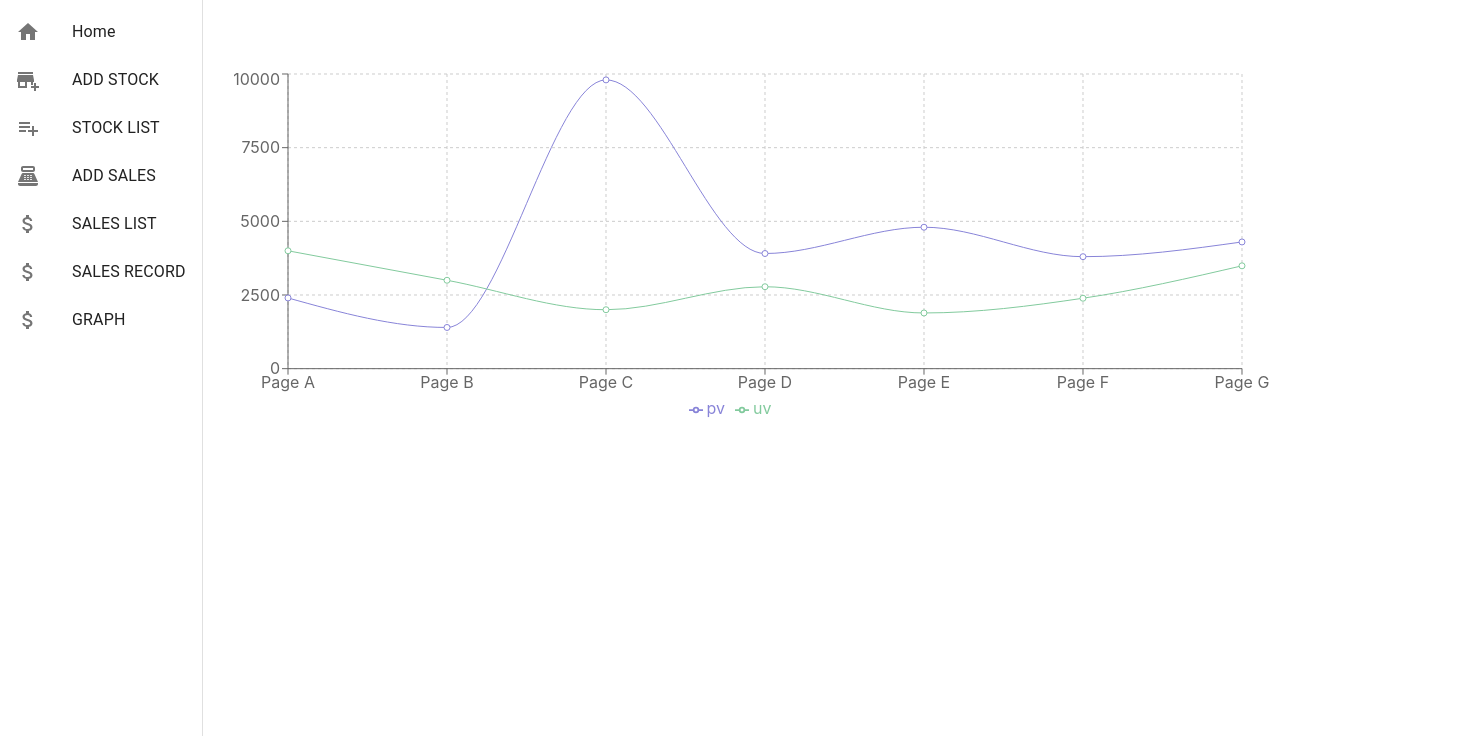
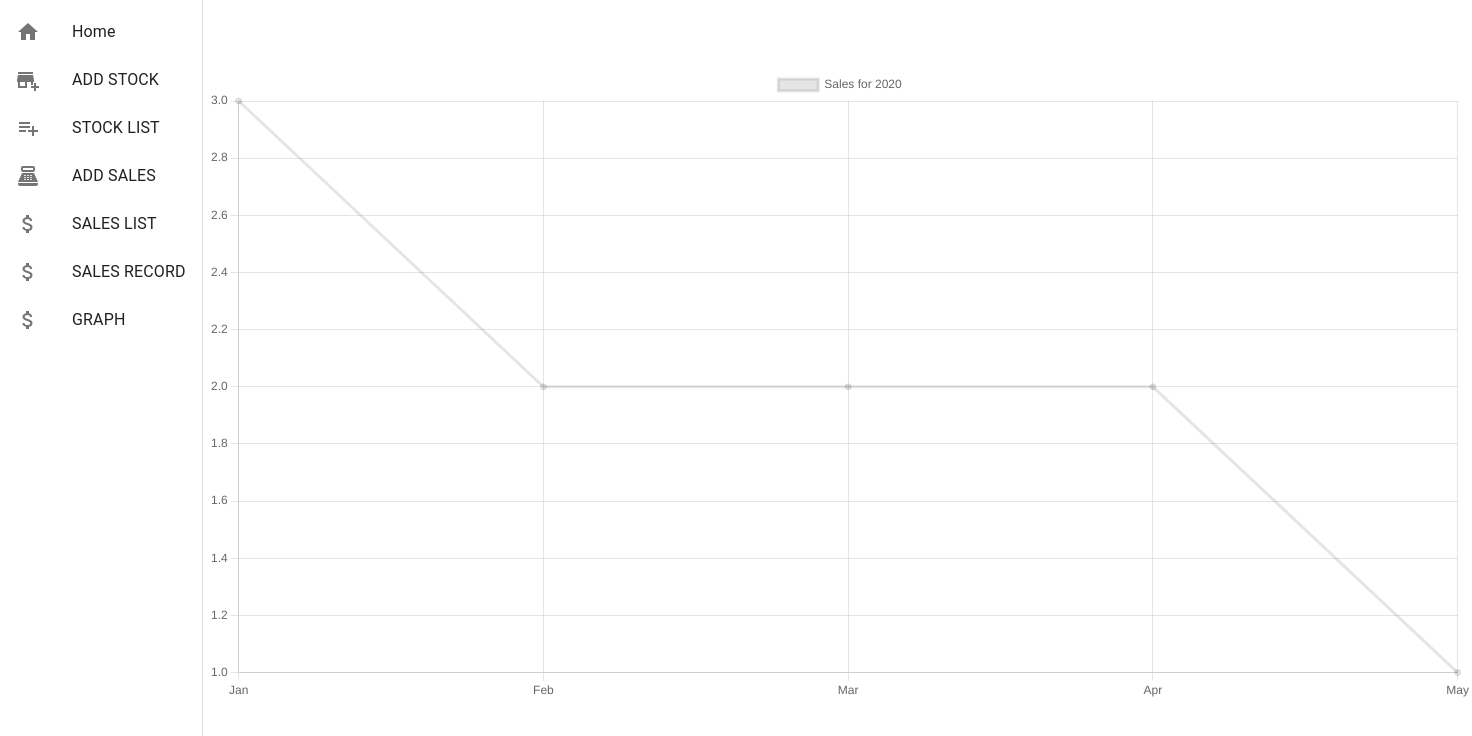
Before and after one commit to IsaacMac7/MSP_lab9_1, a React (Create React App) app in the folder client/: page /graph in a window 1280 px wide. Shown: the top 736 px of the page, 1472 px wide, since content can reach past the window. Built offline with nearby package versions, Linux system fonts and the light colour scheme.

Commit message:
Test
Publish

```diff
--- a/client/src/Graph.js
+++ b/client/src/Graph.js
@@ -1,83 +1,20 @@
 import React from "react";
+import {Line} from 'react-chartjs-2'
 import './App.css';
 
 
-import {LineChart, Line, XAxis, YAxis, CartesianGrid, Tooltip, Legend, ResponsiveContainer} from "recharts";
-
-  const data = [
-    {
-      name: "Page A",
-      uv: 4000,
-      pv: 2400,
-      amt: 2400
-    },
-    {
-      name: "Page B",
-      uv: 3000,
-      pv: 1398,
-      amt: 2210
-    },
-    {
-      name: "Page C",
-      uv: 2000,
-      pv: 9800,
-      amt: 2290
-    },
-    {
-      name: "Page D",
-      uv: 2780,
-      pv: 3908,
-      amt: 2000
-    },
-    {
-      name: "Page E",
-      uv: 1890,
-      pv: 4800,
-      amt: 2181
-    },
-    {
-      name: "Page F",
-      uv: 2390,
-      pv: 3800,
-      amt: 2500
-    },
-    {
-      name: "Page G",
-      uv: 3490,
-      pv: 4300,
-      amt: 2100
-    }
-  ];
-
-function Graph() {
-return (
-    <ResponsiveContainer width="90%" aspect={3}>
-        <LineChart
-        width={500}
-        height={300}
-        data={data}
-        margin={{
-            top: 5,
-            right: 30,
-            left: 20,
-            bottom: 5
-        }}
-        >
-        <CartesianGrid strokeDasharray="3 3" />
-        <XAxis dataKey="name" />
-        <YAxis />
-        <Tooltip />
-        <Legend />
-        <Line
-            type="monotone"
-            dataKey="pv"
-            stroke="#8884d8"
-            activeDot={{ r: 8 }}
-        />
-        <Line type="monotone" dataKey="uv" stroke="#82ca9d" />
-        </LineChart>
-    </ResponsiveContainer>
-  );
+function LineChart () {
+  const data = {
+    labels: ['Jan', 'Feb', 'Mar', 'Apr', 'May'],
+    datasets: [
+      {
+        label: 'Sales for 2020',
+        data: [3, 2, 2, 2, 1]
+      }
+    ]
+  }
+  return <Line data={data} />
 }
 
-export default Graph;
+
+export default LineChart;
--- a/client/src/WeeklySalesReport.js
+++ b/client/src/WeeklySalesReport.js
@@ -37,7 +37,7 @@ function App() {
     console.log(JSON.stringify(reportList))
 
     const columns = [
-      {title: "Stock Name", field: 'stockInfo'},
+      {title: "Stock Info", field: 'stockInfo'},
       {title: "Sale Price", field: 'salesPrice'},
       {title: "Sales Day", field: 'stockDate'}
     ]
```
